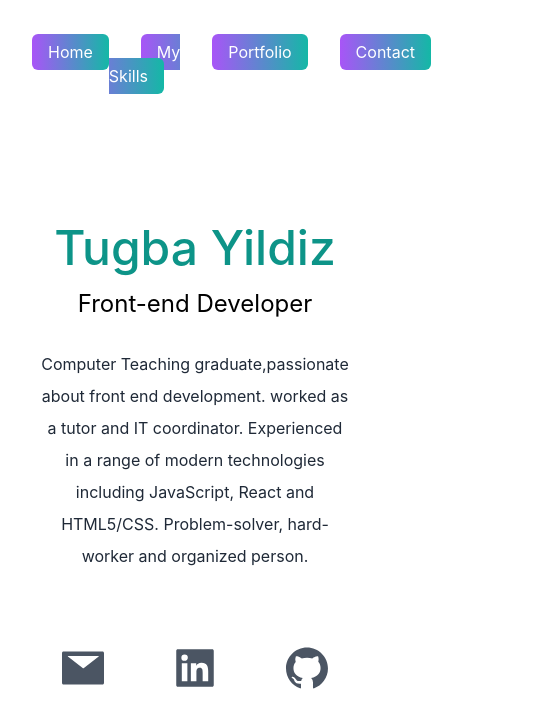
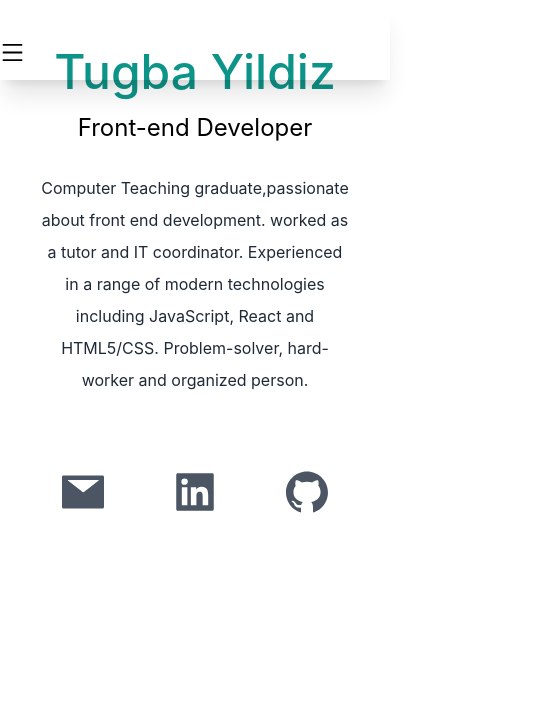
Before and after one commit to yildiztugba/yildiztugba.github.io, a React (Create React App) app: page / in a window 390 px wide. Shown: the top 728 px of the page, 559 px wide, since content can reach past the window. Built offline with nearby package versions, Linux system fonts and the light colour scheme.

Commit message:
burger menu

```diff
--- a/src/components/Navbar.js
+++ b/src/components/Navbar.js
@@ -1,16 +1,47 @@
 import React from 'react'
+import {AiOutlineMenu,AiOutlineClose} from "react-icons/ai"
 
 export default function Navbar(){
+
+    const [nav,setNav] = React.useState(false)
+
+    const handleNav=()=>{
+        setNav(!nav)
+    }
+
     return(
-        <section>
-        <nav className="py-10 mb-12 flex justify-between">
-        <ul className="flex ml-auto pr-32 cursor-pointer">
-            <li><a className="bg-gradient-to-r from-purple-500 to-teal-500 text-white px-4 py-2 rounded-md ml-8"> Home</a></li>
-            <li><a className="bg-gradient-to-r from-purple-500 to-teal-500 text-white px-4 py-2 rounded-md ml-8"> My Skills</a></li>
-            <li><a className="bg-gradient-to-r from-purple-500 to-teal-500 text-white px-4 py-2 rounded-md ml-8"> Portfolio</a></li>
-            <li><a className="bg-gradient-to-r from-purple-500 to-teal-500 text-white px-4 py-2 rounded-md ml-8"> Contact</a></li>
-        </ul>
-        </nav>
+        <section className="fixed w-full h-20 shadow-xl z-[100]">
+            <nav className="py-10 mb-12 flex justify-between">
+                <ul className=" hidden md:flex ml-auto pr-32 cursor-pointer">
+                    <li><a className="bg-gradient-to-r from-purple-500 to-teal-500 text-white px-4 py-2 rounded-md ml-8 hover:border-b uppercase text-xs"> Home</a></li>
+                    <li><a className="bg-gradient-to-r from-purple-500 to-teal-500 text-white px-4 py-2 rounded-md ml-8 hover:border-b uppercase text-xs"> My Skills</a></li>
+                    <li><a className="bg-gradient-to-r from-purple-500 to-teal-500 text-white px-4 py-2 rounded-md ml-8 hover:border-b uppercase text-xs"> Portfolio</a></li>
+                    <li><a className="bg-gradient-to-r from-purple-500 to-teal-500 text-white px-4 py-2 rounded-md ml-8 hover:border-b uppercase text-xs"> Contact</a></li>
+                </ul>
+                <div onClick={handleNav} className="md:hidden ">
+                    <AiOutlineMenu  size={25}/>
+                </div>
+            </nav>
+            <div className= {nav ? "fixed left-0 top-0 w-full h-screen bg-black/70" : ""}>
+                <div className={nav ?
+                "fixed left-0 top-0 w-[75%] sm:w-[60%] md=w-[45%] h-screen bg-[#ecf0f3] p-10 ease-in duration-500" :
+                "fixed left-[-100%] top-0 p-10 ease-in duration-500"}>
+                    <div className="flex">
+                        <div onClick={handleNav} className="rounded-full shadow-lg shadow-gray-400 p-3 cursor-pointer">
+                            <AiOutlineClose  size={25}/>
+                        </div>
+
+                    </div>
+                    <div className="py-10 flex flex-col">
+                        <ul className="uppercase ">
+                            <li className="py-4 text-sm cursor-pointer"><a > Home</a></li>
+                            <li className="py-4 text-sm cursor-pointer"><a > My Skills</a></li>
+                            <li className="py-4 text-sm cursor-pointer"><a > Portfolio</a></li>
+                            <li className="py-4 text-sm cursor-pointer"><a > Contact</a></li>
+                    </ul>
+                    </div>
+                </div>
+            </div>
         </section>
     )
 
```
